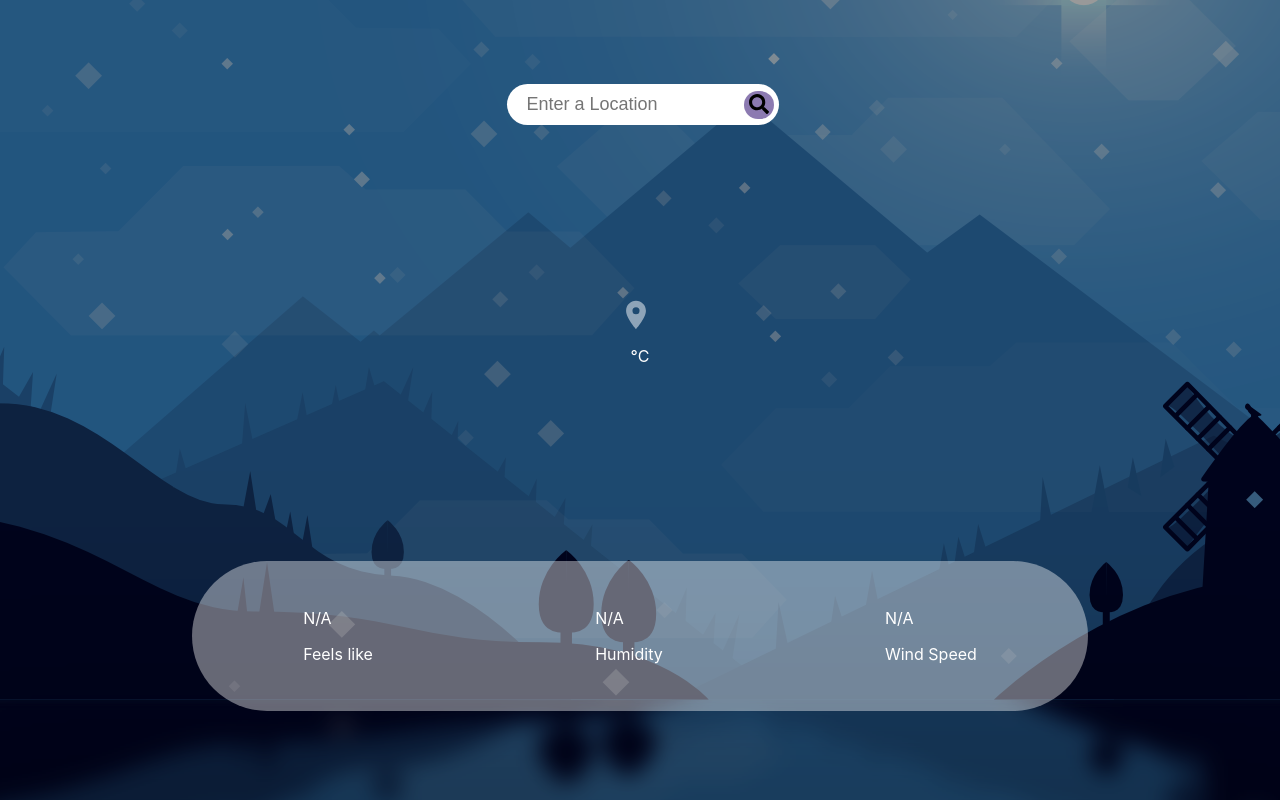
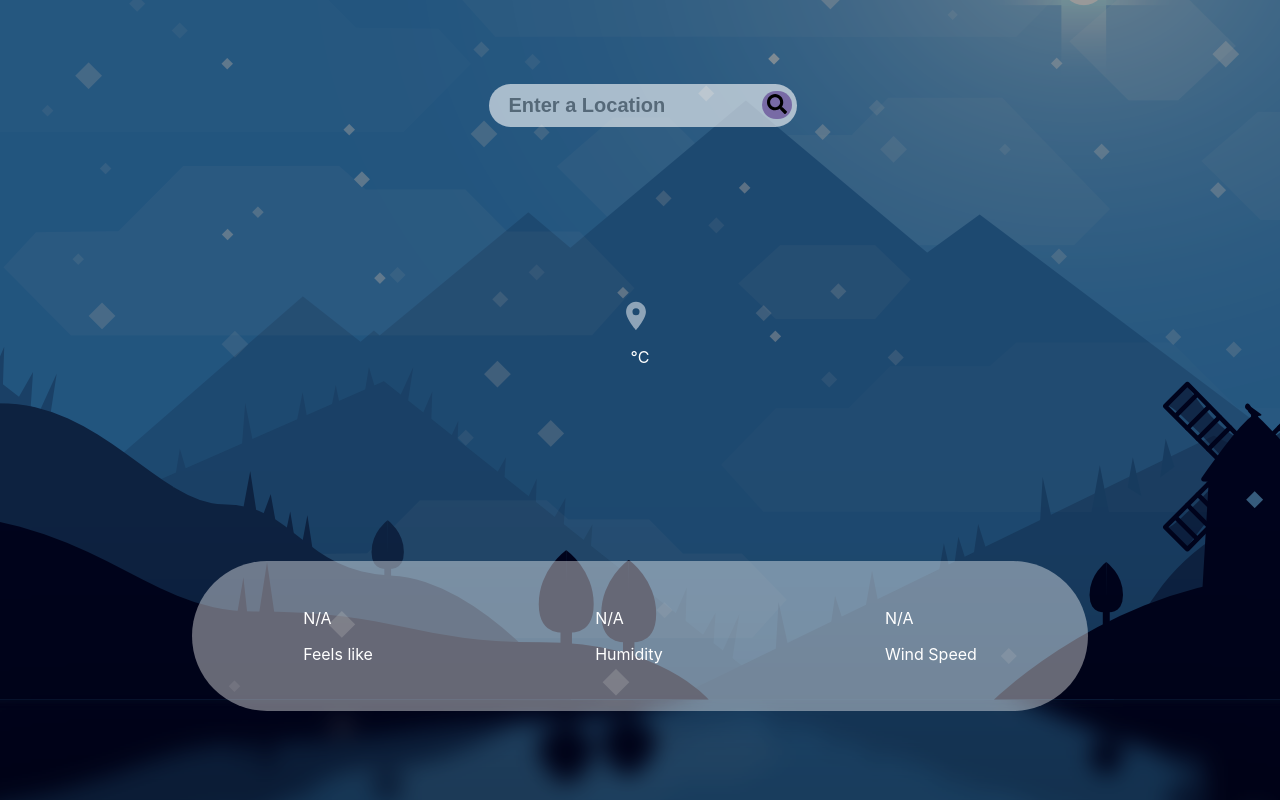
Before and after one commit to MHassan47/React-Weather-App, a React (Create React App) app: page / in a window 1280 px wide. Built offline with nearby package versions, Linux system fonts and the light colour scheme; no server answers.

Commit message:
adds opacity ot search bar

```diff
--- a/src/App.css
+++ b/src/App.css
@@ -25,7 +25,9 @@ h1 {
   height: 100%;
   border: none;
   background: #fff;
-  font-size: 18px;
+  opacity: 0.6;
+  font-size: 20px;
+  font-weight: 600;
   border-radius: 50px;
   padding: 5px 20px;
 }
@@ -39,6 +41,7 @@ h1 {
   padding-right: 5px;
   padding-top: 3px;
   border-radius: 50px;
+  z-index: 10;
 }
 .header {
   display: flex;
```
